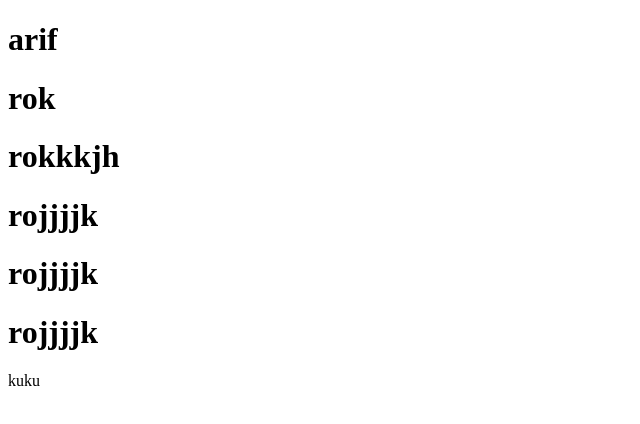
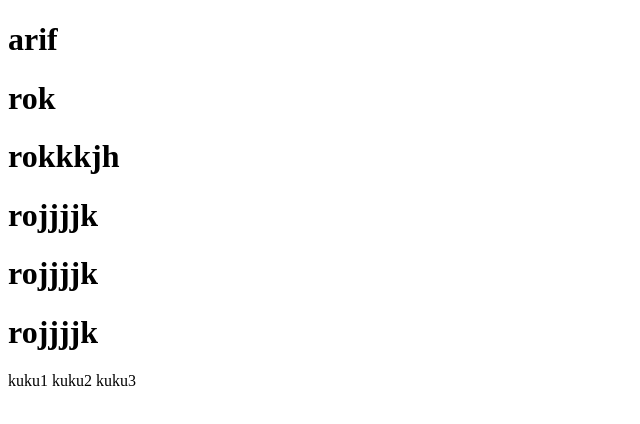
Before and after one commit to arislam0/Data-structures-and-algorithms-with-JavaScript, a plain HTML site: page big-sadi.html in a window 1280 px wide. Shown: the whole page, without its empty margins (0-640 px from the left). Drawn offline with Linux system fonts and the light colour scheme.

Commit message:
new blog added

```diff
--- a/big-sadi.html
+++ b/big-sadi.html
@@ -14,7 +14,9 @@
     <h1>rojjjjk</h1>
     <h1>rojjjjk</h1>
     <h1>rojjjjk</h1>
-    <h>kuku</h>
+    <h>kuku1</h>
+    <h>kuku2</h>
+    <h>kuku3</h>
 </body>
 
 </html>
```
